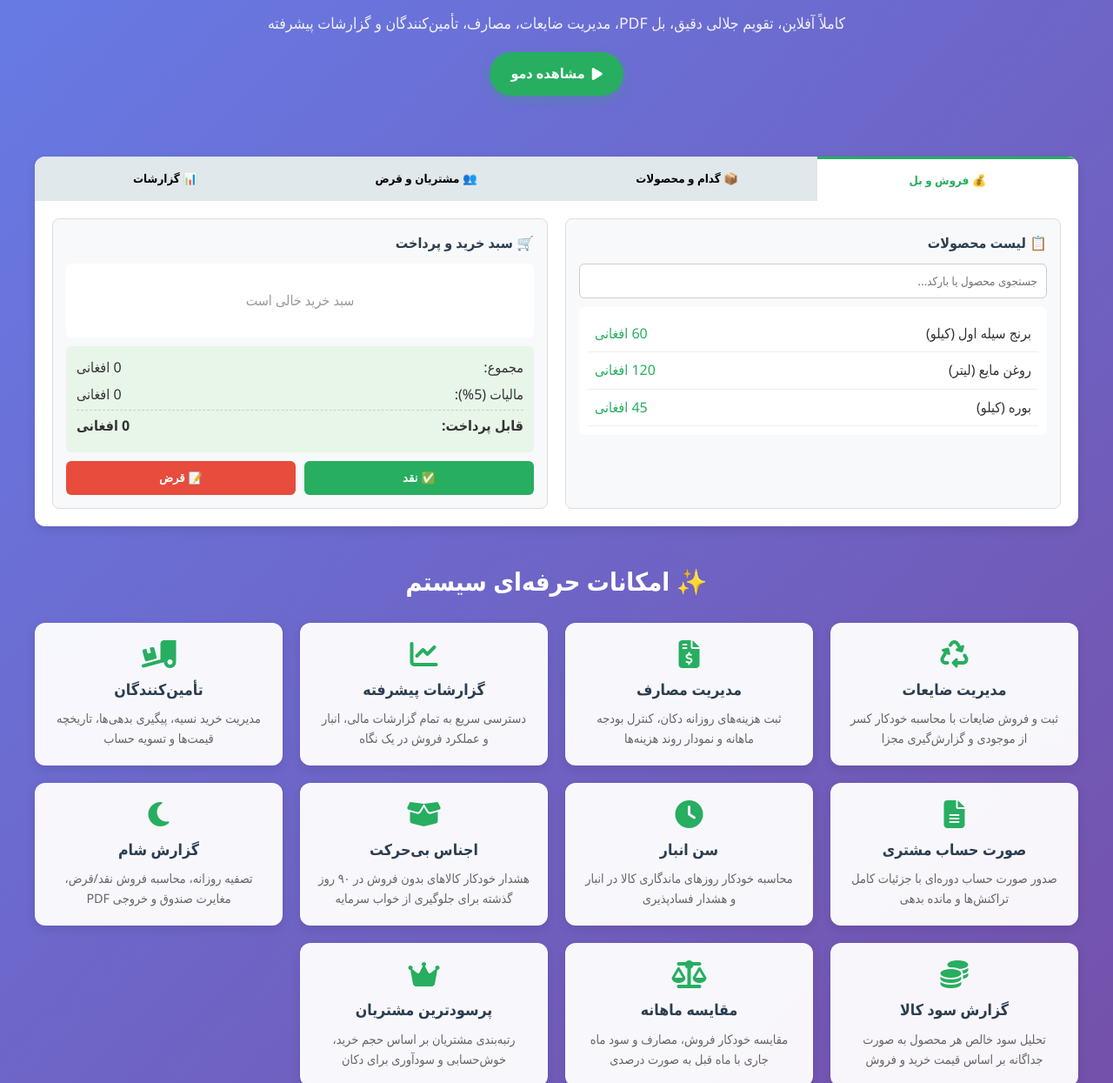
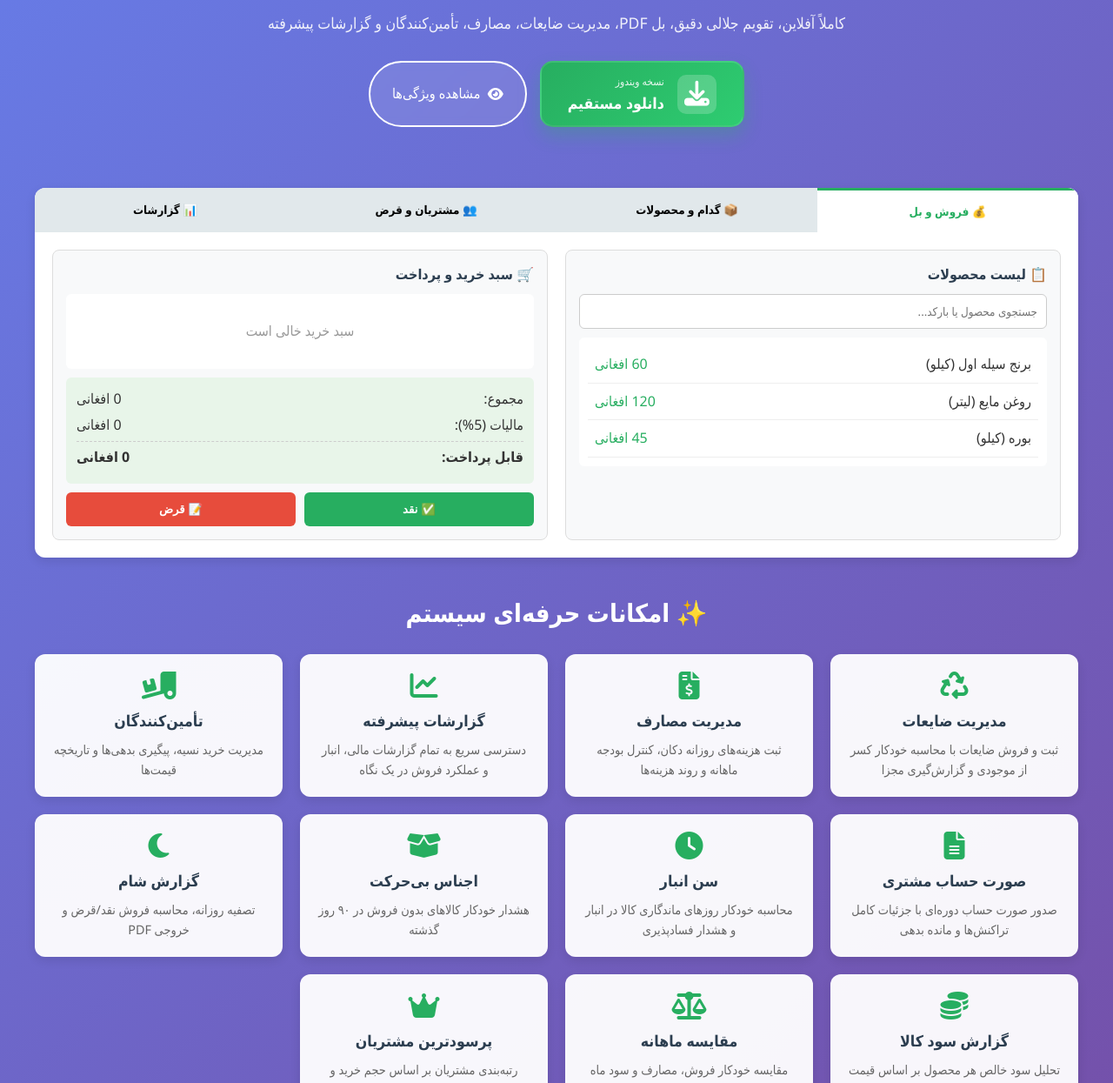
Before and after one commit to MLd10Sar/inventory-af, a plain HTML site: page index.html in a window 1280 px wide. Shown: the part 235-1480 px from the top of the page at 87% size. Drawn offline with Linux system fonts and the light colour scheme.

Commit message:
Update index.html

```diff
--- a/index.html
+++ b/index.html
@@ -47,12 +47,65 @@
         .hero { text-align: center; padding: 40px 20px; margin-bottom: 30px; color: white; }
         .hero h1 { font-size: 2.2rem; margin-bottom: 15px; line-height: 1.3; }
         .hero p { font-size: 1.1rem; max-width: 700px; margin: 0 auto 20px; opacity: 0.9; }
-        .cta-buttons { display: flex; justify-content: center; gap: 15px; flex-wrap: wrap; }
-        .btn { padding: 12px 24px; border-radius: 50px; font-size: 1rem; font-weight: 600; text-decoration: none; cursor: pointer; border: none; transition: 0.2s; display: inline-flex; align-items: center; gap: 8px; }
-        .btn-primary { background: var(--accent); color: white; box-shadow: 0 4px 12px rgba(39, 174, 96, 0.3); }
-        .btn-primary:hover { transform: translateY(-2px); background: var(--accent-hover); }
-        .btn-outline { background: white; color: var(--primary); }
-        .btn-outline:hover { background: #f0f0f0; }
+
+        /* دکمه دانلود اختصاصی ادغام شده */
+        .cta-buttons { display: flex; justify-content: center; gap: 15px; flex-wrap: wrap; margin-top: 30px; }
+
+        .btn-download-special {
+            background: linear-gradient(135deg, #27ae60 0%, #2ecc71 100%);
+            color: white !important;
+            padding: 12px 30px;
+            border-radius: 15px;
+            display: flex;
+            align-items: center;
+            gap: 15px;
+            text-decoration: none;
+            box-shadow: 0 10px 20px rgba(39, 174, 96, 0.3);
+            transition: all 0.3s ease;
+            border: 2px solid rgba(255,255,255,0.1);
+        }
+
+        .btn-download-special:hover {
+            transform: translateY(-5px) scale(1.02);
+            box-shadow: 0 15px 30px rgba(39, 174, 96, 0.4);
+        }
+
+        .download-icon {
+            font-size: 1.8rem;
+            background: rgba(255,255,255,0.2);
+            width: 45px;
+            height: 45px;
+            display: flex;
+            align-items: center;
+            justify-content: center;
+            border-radius: 10px;
+            animation: bounce 2s infinite;
+        }
+
+        .download-text { display: flex; flex-direction: column; text-align: right; }
+        .download-text span { font-size: 0.75rem; opacity: 0.9; }
+        .download-text strong { font-size: 1.1rem; }
+
+        .btn-outline-white {
+            background: rgba(255,255,255,0.1);
+            color: white;
+            border: 2px solid white;
+            padding: 12px 25px;
+            border-radius: 50px;
+            display: inline-flex;
+            align-items: center;
+            gap: 8px;
+            text-decoration: none;
+            backdrop-filter: blur(5px);
+            transition: 0.3s;
+        }
+        .btn-outline-white:hover { background: white; color: var(--primary); }
+
+        @keyframes bounce {
+            0%, 20%, 50%, 80%, 100% {transform: translateY(0);}
+            40% {transform: translateY(-6px);}
+            60% {transform: translateY(-3px);}
+        }
 
         /* Demo Section */
         .demo-section { background: white; border-radius: var(--radius); box-shadow: var(--shadow); overflow: hidden; margin-bottom: 40px; }
@@ -62,6 +115,7 @@
         .tab.active { background: white; color: var(--accent); border-top: 3px solid var(--accent); }
         .tab-content { display: none; padding: 20px; min-height: 350px; }
         .tab-content.active { display: block; animation: fadeIn 0.3s ease; }
+
         @keyframes fadeIn { from { opacity: 0; transform: translateY(5px); } to { opacity: 1; transform: translateY(0); } }
 
         /* Grid Layout for Demo */
@@ -93,17 +147,15 @@
         .contact-section { background: white; padding: 30px; border-radius: var(--radius); text-align: center; box-shadow: var(--shadow); margin-bottom: 30px; }
         .contact-section h2 { color: var(--primary); margin-bottom: 15px; }
         .contact-info { display: flex; justify-content: center; gap: 15px; flex-wrap: wrap; margin-top: 20px; }
-        .btn-whatsapp { background: #25D366; color: white; }
-        .btn-call { background: var(--primary); color: white; }
+        .btn-whatsapp { background: #25D366; color: white; border:none; border-radius:50px; padding: 10px 20px; text-decoration: none; display: inline-flex; align-items: center; gap: 8px; }
+        .btn-call { background: var(--primary); color: white; border:none; border-radius:50px; padding: 10px 20px; text-decoration: none; display: inline-flex; align-items: center; gap: 8px; }
 
         footer { text-align: center; color: rgba(255,255,255,0.7); padding: 20px; font-size: 0.9rem; }
 
-        /* Responsive */
         @media (max-width: 768px) {
             .demo-grid { grid-template-columns: 1fr; }
             .hero h1 { font-size: 1.6rem; }
             nav { flex-direction: column; gap: 10px; }
-            .nav-links { justify-content: center; }
         }
     </style>
 </head>
@@ -120,10 +172,20 @@
 
         <section class="hero">
             <h1>قدرتمندترین سیستم مدیریت فروش <br>مخصوص بازار افغانستان</h1>
-            <p>کاملاً آفلاین، تقویم جلالی دقیق، بل  PDF، مدیریت ضایعات، مصارف، تأمین‌کنندگان و گزارشات پیشرفته</p>
+            <p>کاملاً آفلاین، تقویم جلالی دقیق، بل PDF، مدیریت ضایعات، مصارف، تأمین‌کنندگان و گزارشات پیشرفته</p>
+
             <div class="cta-buttons">
-                <a href="#demo" class="btn btn-primary"><i class="fas fa-play"></i> مشاهده دمو</a>
-                <!-- دانلود رایگان کد حذف شد -->
+                <!-- دکمه دانلود ادغام شده -->
+                <a href="AfghanPOS_Setup.exe" class="btn-download-special">
+                    <div class="download-icon">
+                        <i class="fas fa-download"></i>
+                    </div>
+                    <div class="download-text">
+                        <span>نسخه ویندوز </span>
+                        <strong>دانلود مستقیم</strong>
+                    </div>
+                </a>
+                <a href="#demo" class="btn-outline-white"><i class="fas fa-eye"></i> مشاهده ویژگی‌ها</a>
             </div>
         </section>
 
@@ -144,7 +206,7 @@
                         <div class="product-list">
                             <div class="item-row" onclick="addToCart('برنج سیله اول', 60)"><span>برنج سیله اول (کیلو)</span><span style="color:#27ae60">60 افغانی</span></div>
                             <div class="item-row" onclick="addToCart('روغن مایع', 120)"><span>روغن مایع (لیتر)</span><span style="color:#27ae60">120 افغانی</span></div>
-                            <div class="item-row" onclick="addToCart('بوره', 45)"><span>بوره  (کیلو)</span><span style="color:#27ae60">45 افغانی</span></div>
+                            <div class="item-row" onclick="addToCart('بوره', 45)"><span>بوره (کیلو)</span><span style="color:#27ae60">45 افغانی</span></div>
                         </div>
                     </div>
                     <div class="panel">
@@ -173,7 +235,7 @@
                     <input type="number" placeholder="قیمت خرید">
                     <input type="number" placeholder="قیمت فروش">
                     <input type="number" placeholder="موجودی اولیه">
-                    <button class="btn btn-primary" style="width:100%; margin-top:10px;" onclick="alert('✅ محصول با موفقیت به گدام اضافه شد.')">➕ ثبت در گدام</button>
+                    <button class="btn-checkout btn-cash" style="width:100%; margin-top:10px;" onclick="alert('✅ محصول با موفقیت به گدام اضافه شد.')">➕ ثبت در گدام</button>
                 </div>
             </div>
 
@@ -181,9 +243,9 @@
                 <div class="panel" style="max-width:600px; margin:0 auto;">
                     <h3>👥 مدیریت مشتریان و قرض‌داران</h3>
                     <input type="text" placeholder="نام مشتری">
-                    <input type="text" placeholder="شماره تلفن">
+                    <input type="text" placeholder="شماره تماس">
                     <input type="number" placeholder="سقف اعتبار (اختیاری)">
-                    <button class="btn btn-primary" style="width:100%; margin-top:10px;" onclick="alert('✅ مشتری جدید ثبت شد. امکان صدور صورت حساب دوره‌ای فعال است.')">➕ ثبت مشتری</button>
+                    <button class="btn-checkout btn-cash" style="width:100%; margin-top:10px;" onclick="alert('✅ مشتری جدید ثبت شد. امکان صدور صورت حساب دوره‌ای فعال است.')">➕ ثبت مشتری</button>
                 </div>
             </div>
 
@@ -196,7 +258,7 @@
                         <div style="background:#e3f2fd; padding:15px; border-radius:8px; text-align:center;"><h4>تعداد محصولات</h4><p style="font-size:1.2rem; font-weight:bold; color:#2196f3;">0</p></div>
                         <div style="background:#fff3e0; padding:15px; border-radius:8px; text-align:center;"><h4>سود خالص</h4><p style="font-size:1.2rem; font-weight:bold; color:#ff9800;">0 افغانی</p></div>
                     </div>
-                    <button class="btn btn-outline" style="width:100%; margin-top:20px;" onclick="alert('✅ گزارش شام (PDF) با موفقیت تولید و دانلود شد.')">📥 دانلود گزارش شام</button>
+                    <button class="btn-outline-white" style="width:100%; margin-top:20px; color:var(--primary); border-color:var(--primary);" onclick="alert('✅ گزارش شام (PDF) با موفقیت تولید و دانلود شد.')">📥 دانلود گزارش شام</button>
                 </div>
             </div>
         </section>
@@ -206,16 +268,16 @@
             <h2>✨ امکانات حرفه‌ای سیستم</h2>
             <div class="features-grid">
                 <div class="feature-card"><i class="fas fa-recycle"></i><h3>مدیریت ضایعات</h3><p>ثبت و فروش ضایعات با محاسبه خودکار کسر از موجودی و گزارش‌گیری مجزا</p></div>
-                <div class="feature-card"><i class="fas fa-file-invoice-dollar"></i><h3>مدیریت مصارف</h3><p>ثبت هزینه‌های روزانه دکان، کنترل بودجه ماهانه و نمودار روند هزینه‌ها</p></div>
+                <div class="feature-card"><i class="fas fa-file-invoice-dollar"></i><h3>مدیریت مصارف</h3><p>ثبت هزینه‌های روزانه دکان، کنترل بودجه ماهانه و روند هزینه‌ها</p></div>
                 <div class="feature-card"><i class="fas fa-chart-line"></i><h3>گزارشات پیشرفته</h3><p>دسترسی سریع به تمام گزارشات مالی، انبار و عملکرد فروش در یک نگاه</p></div>
-                <div class="feature-card"><i class="fas fa-truck-loading"></i><h3>تأمین‌کنندگان</h3><p>مدیریت خرید نسیه، پیگیری بدهی‌ها، تاریخچه قیمت‌ها و تسویه حساب</p></div>
+                <div class="feature-card"><i class="fas fa-truck-loading"></i><h3>تأمین‌کنندگان</h3><p>مدیریت خرید نسیه، پیگیری بدهی‌ها و تاریخچه قیمت‌ها</p></div>
                 <div class="feature-card"><i class="fas fa-file-alt"></i><h3>صورت حساب مشتری</h3><p>صدور صورت حساب دوره‌ای با جزئیات کامل تراکنش‌ها و مانده بدهی</p></div>
                 <div class="feature-card"><i class="fas fa-clock"></i><h3>سن انبار</h3><p>محاسبه خودکار روزهای ماندگاری کالا در انبار و هشدار فسادپذیری</p></div>
-                <div class="feature-card"><i class="fas fa-box-open"></i><h3>اجناس بی‌حرکت</h3><p>هشدار خودکار کالاهای بدون فروش در ۹۰ روز گذشته برای جلوگیری از خواب سرمایه</p></div>
-                <div class="feature-card"><i class="fas fa-moon"></i><h3>گزارش شام</h3><p>تصفیه روزانه، محاسبه فروش نقد/قرض، مغایرت صندوق و خروجی PDF</p></div>
-                <div class="feature-card"><i class="fas fa-coins"></i><h3>گزارش سود کالا</h3><p>تحلیل سود خالص هر محصول به صورت جداگانه بر اساس قیمت خرید و فروش</p></div>
-                <div class="feature-card"><i class="fas fa-balance-scale"></i><h3>مقایسه ماهانه</h3><p>مقایسه خودکار فروش، مصارف و سود ماه جاری با ماه قبل به صورت درصدی</p></div>
-                <div class="feature-card"><i class="fas fa-crown"></i><h3>پرسودترین مشتریان</h3><p>رتبه‌بندی مشتریان بر اساس حجم خرید، خوش‌حسابی و سودآوری برای دکان</p></div>
+                <div class="feature-card"><i class="fas fa-box-open"></i><h3>اجناس بی‌حرکت</h3><p>هشدار خودکار کالاهای بدون فروش در ۹۰ روز گذشته</p></div>
+                <div class="feature-card"><i class="fas fa-moon"></i><h3>گزارش شام</h3><p>تصفیه روزانه، محاسبه فروش نقد/قرض و خروجی PDF</p></div>
+                <div class="feature-card"><i class="fas fa-coins"></i><h3>گزارش سود کالا</h3><p>تحلیل سود خالص هر محصول بر اساس قیمت خرید و فروش</p></div>
+                <div class="feature-card"><i class="fas fa-balance-scale"></i><h3>مقایسه ماهانه</h3><p>مقایسه خودکار فروش، مصارف و سود ماه جاری با ماه قبل</p></div>
+                <div class="feature-card"><i class="fas fa-crown"></i><h3>پرسودترین مشتریان</h3><p>رتبه‌بندی مشتریان بر اساس حجم خرید و خوش‌حسابی</p></div>
             </div>
         </section>
 
@@ -224,8 +286,8 @@
             <h2>📞 تماس با ما</h2>
             <p>برای دریافت نسخه کامل، پشتیبانی یا سفارش اختصاصی تماس بگیرید:</p>
             <div class="contact-info">
-                <a href="https://wa.me/93707841991" class="btn btn-whatsapp"><i class="fab fa-whatsapp"></i> واتساپ: 0707841991</a>
-                <a href="tel:+93707841991" class="btn btn-call"><i class="fas fa-phone"></i> تماس مستقیم: 0707841991</a>
+                <a href="https://wa.me/93707841991" class="btn-whatsapp"><i class="fab fa-whatsapp"></i> واتساپ: 0707841991</a>
+                <a href="tel:+93707841991" class="btn-call"><i class="fas fa-phone"></i> تماس مستقیم: 0707841991</a>
             </div>
         </section>
 
@@ -235,15 +297,13 @@
     </div>
 
     <script>
-        // Tab Switching
         function switchTab(tabName) {
             document.querySelectorAll('.tab-content').forEach(t => t.classList.remove('active'));
             document.querySelectorAll('.tab').forEach(t => t.classList.remove('active'));
             document.getElementById('tab-' + tabName).classList.add('active');
-            event.target.classList.add('active');
+            event.currentTarget.classList.add('active');
         }
 
-        // Cart Logic
         let cart = [];
         function addToCart(name, price) {
             const existing = cart.find(i => i.name === name);
```
